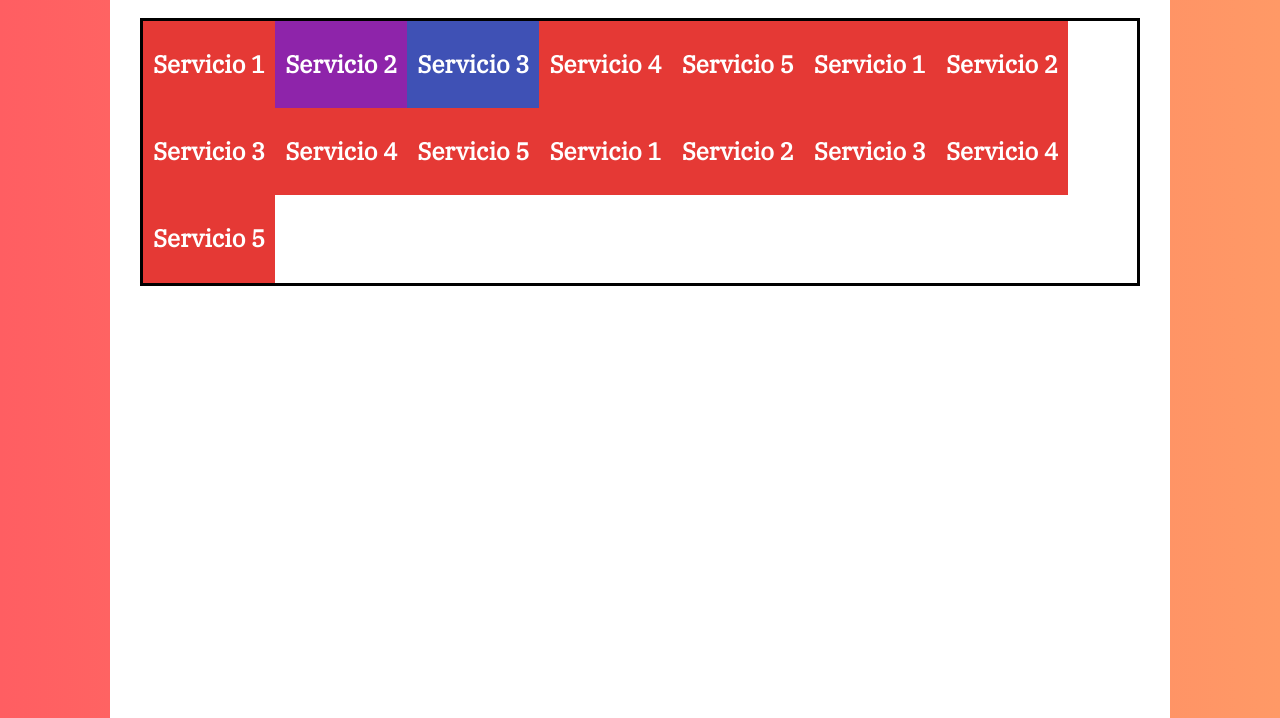
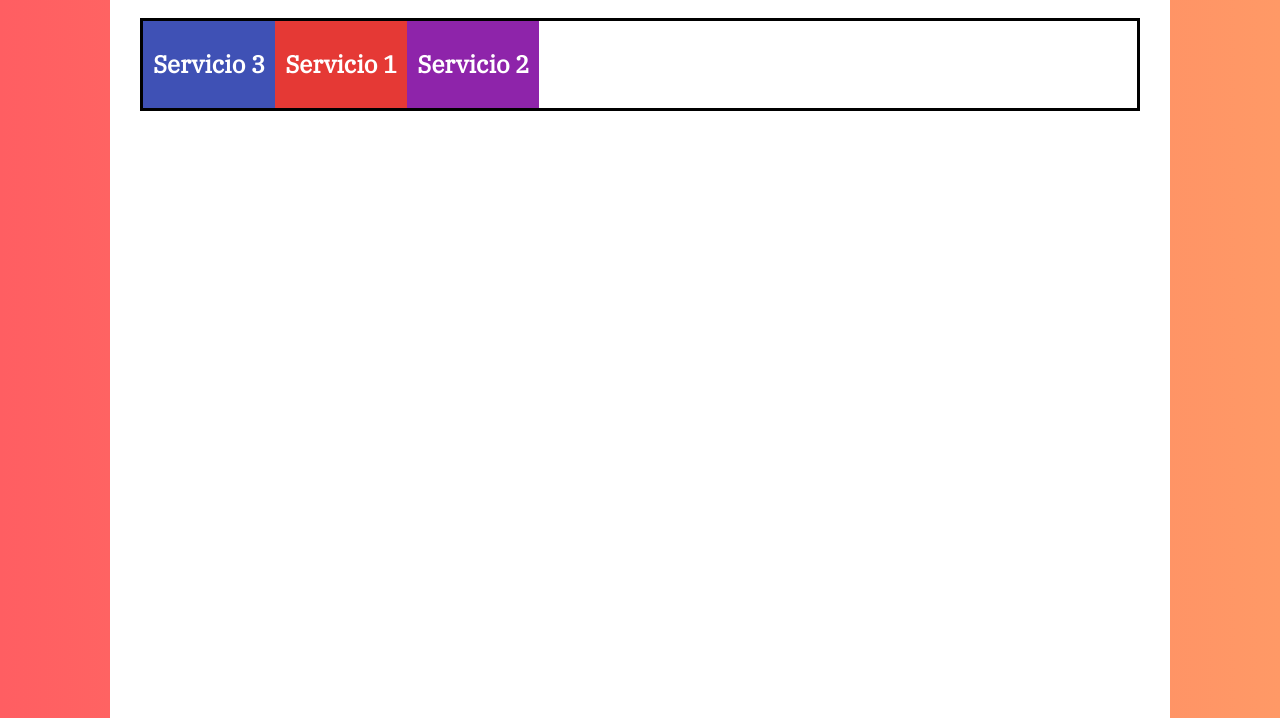
Before and after one commit to DanielGeek/css_projects, a plain HTML site: page basicos-flexbox/01-inicio/index.html in a window 1280 px wide. Shown: the part 82-800 px from the top of the page. Drawn offline with nearby package versions, Linux system fonts and the light colour scheme.

Commit message:
6. Flex Flow y Order

```diff
--- a/basicos-flexbox/01-inicio/index.html
+++ b/basicos-flexbox/01-inicio/index.html
@@ -27,42 +27,6 @@
             <div class="elemento-flex elemento-3">
                 <h2>Servicio 3</h2>
             </div>
-            <div class="elemento-flex elemento-2">
-                <h2>Servicio 4</h2>
-            </div>
-            <div class="elemento-flex elemento-3">
-                <h2>Servicio 5</h2>
-            </div>
-            <div class="elemento-flex elemento-1">
-                <h2>Servicio 1</h2>
-            </div>
-            <div class="elemento-flex elemento-2">
-                <h2>Servicio 2</h2>
-            </div>
-            <div class="elemento-flex elemento-3">
-                <h2>Servicio 3</h2>
-            </div>
-            <div class="elemento-flex elemento-2">
-                <h2>Servicio 4</h2>
-            </div>
-            <div class="elemento-flex elemento-3">
-                <h2>Servicio 5</h2>
-            </div>
-            <div class="elemento-flex elemento-1">
-                <h2>Servicio 1</h2>
-            </div>
-            <div class="elemento-flex elemento-2">
-                <h2>Servicio 2</h2>
-            </div>
-            <div class="elemento-flex elemento-3">
-                <h2>Servicio 3</h2>
-            </div>
-            <div class="elemento-flex elemento-2">
-                <h2>Servicio 4</h2>
-            </div>
-            <div class="elemento-flex elemento-3">
-                <h2>Servicio 5</h2>
-            </div>
         </div>
     </div>
 
--- a/basicos-flexbox/01-inicio/styles.css
+++ b/basicos-flexbox/01-inicio/styles.css
@@ -35,13 +35,27 @@ h2 {
 
 .elemento-flex {
     padding: 10px;
+}
+
+.elemento-flex:nth-child(1) {
     background-color: #E53935;
 }
 
 .elemento-flex:nth-child(2) {
+    order: -1;
     background-color: #8E24AA;
 }
 
 .elemento-flex:nth-child(3) {
     background-color: #3F51B5;
 }
+
+@media screen and (min-width:768px) {
+    .elemento-flex:nth-child(3) {
+        order: -1;
+        background-color: #3F51B5;
+    }
+    .elemento-flex:nth-child(2) {
+        order:3;
+    }
+}
```
